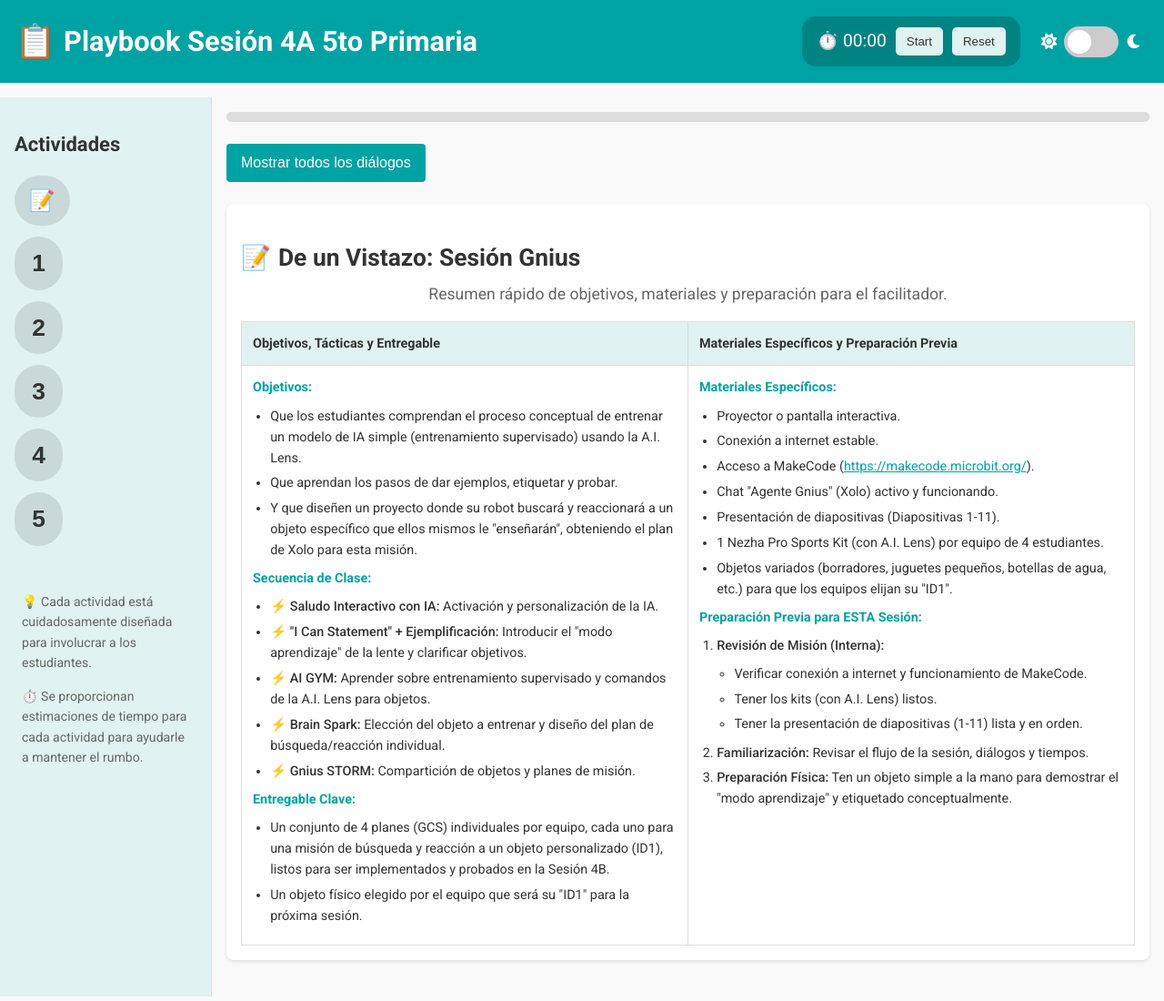
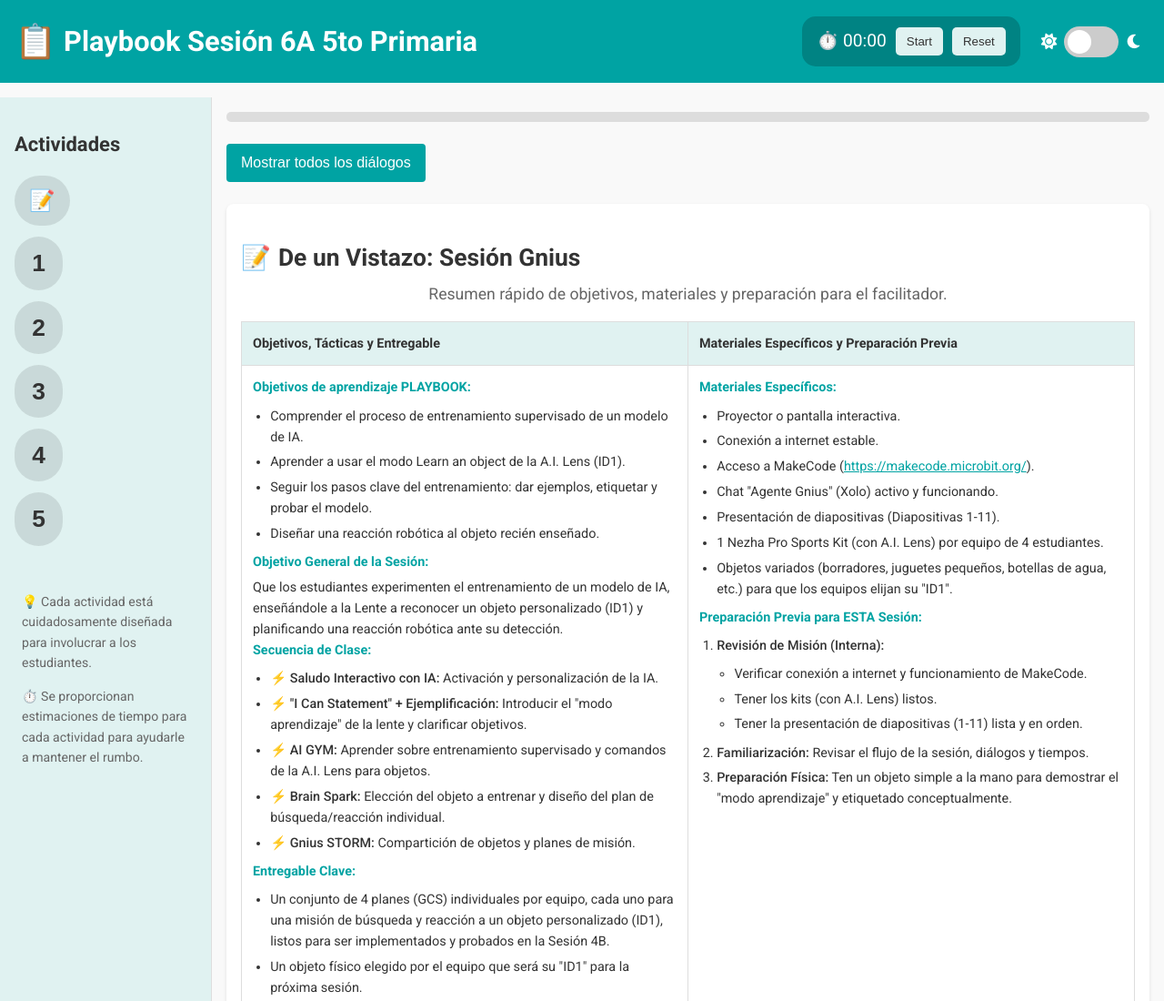
Before and after one commit to Gnius-Club/AIF_P5_MT04A, a plain HTML site: page index.html in a window 1280 px wide. Shown: the top 1100 px of the page at 91% size. Drawn offline with Linux system fonts and the light colour scheme.

Commit message:
Update index.html

```diff
--- a/index.html
+++ b/index.html
@@ -11,7 +11,7 @@
 <body>
 
     <header>
-        <h1><span class="book-icon">📋</span> <strong>Playbook Sesión 4A 5to Primaria</strong></h1>
+        <h1><span class="book-icon">📋</span> <strong>Playbook Sesión 6A 5to Primaria</strong></h1>
         <div class="header-widgets">
             <div class="timer-container">
                 <span id="timer">⏱️ 00:00</span>
@@ -69,12 +69,14 @@
                         <tbody>
                             <tr>
                                 <td>
-                                    <strong>Objetivos:</strong>
+                                    <strong>Objetivos de aprendizaje PLAYBOOK:</strong>
                                     <ul>
-                                        <li>Que los estudiantes comprendan el proceso conceptual de entrenar un modelo de IA simple (entrenamiento supervisado) usando la A.I. Lens.</li>
-                                        <li>Que aprendan los pasos de dar ejemplos, etiquetar y probar.</li>
-                                        <li>Y que diseñen un proyecto donde su robot buscará y reaccionará a un objeto específico que ellos mismos le "enseñarán", obteniendo el plan de Xolo para esta misión.</li>
+                                        <li>Comprender el proceso de entrenamiento supervisado de un modelo de IA.</li>
+                                        <li>Aprender a usar el modo Learn an object de la A.I. Lens (ID1).</li>
+                                        <li>Seguir los pasos clave del entrenamiento: dar ejemplos, etiquetar y probar el modelo.</li>
+                                        <li>Diseñar una reacción robótica al objeto recién enseñado.</li>
                                     </ul>
+                                    <strong>Objetivo General de la Sesión:</strong> Que los estudiantes experimenten el entrenamiento de un modelo de IA, enseñándole a la Lente a reconocer un objeto personalizado (ID1) y planificando una reacción robótica ante su detección.
                                     <strong>Secuencia de Clase:</strong>
                                     <ul>
                                         <li><strong class="tactic-highlight">⚡ Saludo Interactivo con IA:</strong> Activación y personalización de la IA.</li>
@@ -163,7 +165,7 @@
                         <div class="collapsible">
                             <button type="button" class="collapsible-button">Diálogo Sugerido</button>
                             <div class="collapsible-content">
-                                <p class="dialogue assistant">Muy bien, iniciamos la actividad <strong>'I Can Statement + Ejemplificación'</strong>. (Sostiene un objeto, ej. un borrador con forma de cohete). Hasta ahora, la lente reconocía cosas como el color 'rojo' porque ya venía 'enseñada' de fábrica. Pero, ¿y si queremos que reconozca este borrador específico y no otro? Para eso, ¡usaremos su modo de aprendizaje!</p>
+                                <p class="dialogue assistant">Muy bien, iniciamos la actividad <strong>'I Can Statement + Ejemplificación'</strong>. (Sostiene un objeto, ej. un borrador con forma de cohete). Hasta ahora, la lente reconocía cosas como el color 'rojo' porque ya venía 'enseñada' de fábrica. Pero, ¿y si queremos que reconozca este borrador específico y no otro? Para eso, ¡usaremos su modo de aprendizaje! <strong>La construcción del soporte para la Lente IA es crucial para asegurar que pueda capturar las imágenes correctamente cuando la entrenemos.</strong></p>
                             </div>
                         </div>
                     </div>
@@ -205,7 +207,7 @@
                         </div>
                         <div class="collapsible">
                             <button type="button" class="collapsible-button">Diálogo Sugerido</button>
-                            <p class="dialogue assistant">¡Perfecto, ahora vamos al <strong>A.I. GYM</strong> para entender cómo enseñarle a nuestra IA! Pidanle a Xolo la siguiente información, escribiendo en el chat: <strong>'Mi perfil es [escribe tu perfil] y quiero que me enseñes sobre el Entrenamiento Supervisado para la A.I. Lens.'</strong> Xolo les explicará el proceso de 3 pasos: Dar Ejemplos, Etiquetar y Probar.</p>
+                            <p class="dialogue assistant">¡Perfecto, ahora vamos al <strong>A.I. GYM</strong> para entender cómo enseñarle a nuestra IA! Pidanle a Xolo la siguiente información, escribiendo en el chat: <strong>'Mi perfil es [escribe aquí tu perfil] y quiero que me enseñes el modo "Learn an object with: ID1" de la A.I. Lens, cómo entrenar una IA con ejemplos, los pasos de ejemplos, etiquetar y probar, y qué significa que la IA necesite datos para un objeto nuevo.'</strong> Xolo les explicará el proceso de 3 pasos: Dar Ejemplos, Etiquetar y Probar.</p>
                         </div>
                     </div>
                     <div class="step-card">
@@ -239,7 +241,7 @@ FIN SI</pre>
                         </div>
                         <div class="collapsible">
                             <button type="button" class="collapsible-button">Diálogo Sugerido</button>
-                            <p class="dialogue assistant">¡Llegamos al <strong>Brain Spark</strong>! Reúnanse en sus equipos de 4 integrantes. Su primera misión es elegir un objeto que será su 'ID1'. Debe ser único y fácil de distinguir. ¡Piensen bien, este será el tesoro que su robot buscará! (Circula para guiar la elección y evitar objetos muy complejos o parecidos).</p>
+                            <p class="dialogue assistant">¡Llegamos al <strong>Brain Spark</strong>! Reúnanse en sus equipos de 4 integrantes. Su primera misión es elegir un objeto que será su 'ID1'. Debe ser único y fácil de distinguir. ¡Piensen bien, este será el tesoro que su robot buscará! <strong>Si la construcción del soporte para la Lente IA no se completó en la sesión anterior, la prioridad en la próxima clase será completarla. Hoy planificaremos el objeto y la misión, pero mantengan el foco en la construcción física como la primera meta a cumplir.</strong> (Circula para guiar la elección y evitar objetos muy complejos o parecidos).</p>
                         </div>
                     </div>
                     <div class="step-card">
@@ -308,7 +310,7 @@ POR SIEMPRE:
                         </div>
                         <div class="collapsible">
                             <button type="button" class="collapsible-button">Diálogo Sugerido</button>
-                            <p class="dialogue assistant">¡Excelentes elecciones y planes de misión! Hoy han aprendido el secreto de cómo enseñarle a una IA: con buenos ejemplos y supervisión. Son oficialmente entrenadores de IA. En la próxima sesión, llevarán a cabo este entrenamiento y programarán a sus robots para que se conviertan en verdaderos buscadores de tesoros personalizados.</p>
+                            <p class="dialogue assistant">¡Excelentes elecciones y planes de misión! Hoy han aprendido el secreto de cómo enseñarle a una IA: con buenos ejemplos y supervisión. Son oficialmente entrenadores de IA. En la próxima sesión, **la prioridad absoluta será la construcción o adaptación del soporte de la Lente IA para asegurar el éxito del entrenamiento.** Una vez terminada la construcción, llevaremos a cabo este entrenamiento y programaremos a sus robots para que se conviertan en verdaderos buscadores de tesoros personalizados.</p>
                         </div>
                     </div>
                 </div>
```
